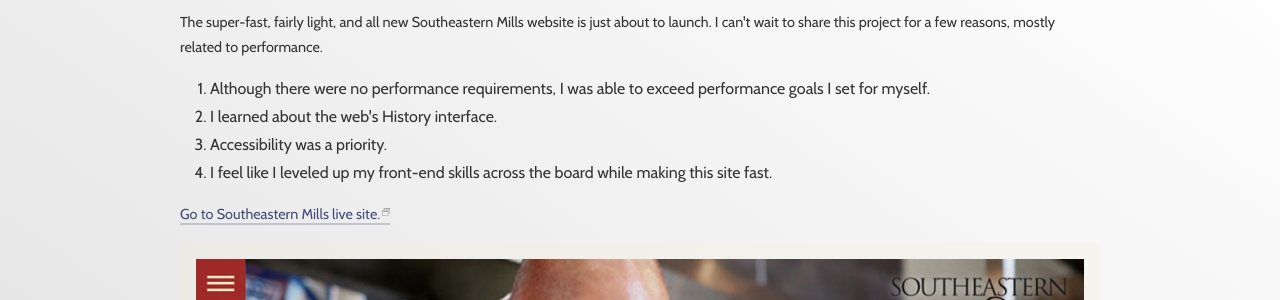
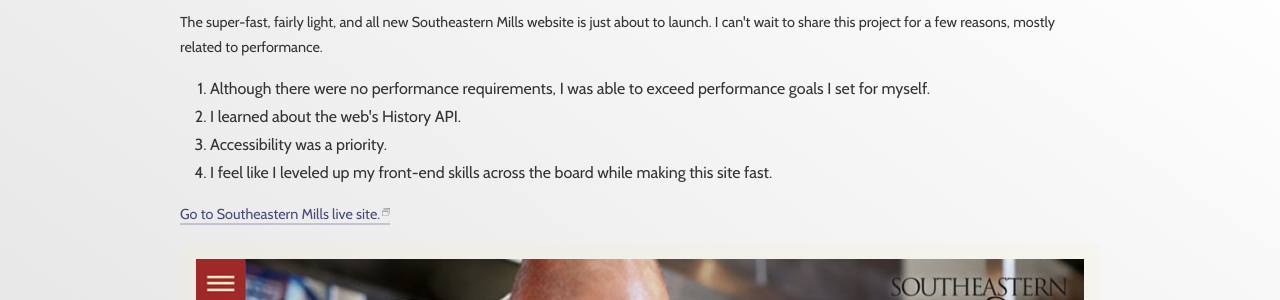
Before and after one commit to tylersloan/tylersloan.github.io, a Jekyll site: the page built from southeastern-mills/index.html, in a window 1280 px wide and 900 px high. Shown: the part 280-580 px from the top of the window. Built offline with Jekyll 4.4.1, drawn with Linux system fonts in a browser that asks for light colours; Markdown is read by kramdown in place of the engine named in the settings.

Commit message:
edit se mills page

```diff
--- a/southeastern-mills/index.html
+++ b/southeastern-mills/index.html
@@ -7,7 +7,7 @@
 live_url: #0
 hero: logos/southeastern-mills.svg
 
-opener: The super-fast, fairly light, and all new Southeastern Mills website is just about to launch. I can't wait to share this project for a few reasons, mostly related to performance.<ol><li>Although there were no performance requirements, I was able to exceed performance goals I set for myself.</li><li>I learned about the web's History interface.</li><li>Accessibility was a priority.</li><li>I feel like I leveled up my front-end skills across the board while making this site fast.</li></ol>
+opener: The super-fast, fairly light, and all new Southeastern Mills website is just about to launch. I can't wait to share this project for a few reasons, mostly related to performance.<ol><li>Although there were no performance requirements, I was able to exceed performance goals I set for myself.</li><li>I learned about the web's History API.</li><li>Accessibility was a priority.</li><li>I feel like I leveled up my front-end skills across the board while making this site fast.</li></ol>
 
 tech-stack:
   - TWIG Templates + Slim Framework
```
